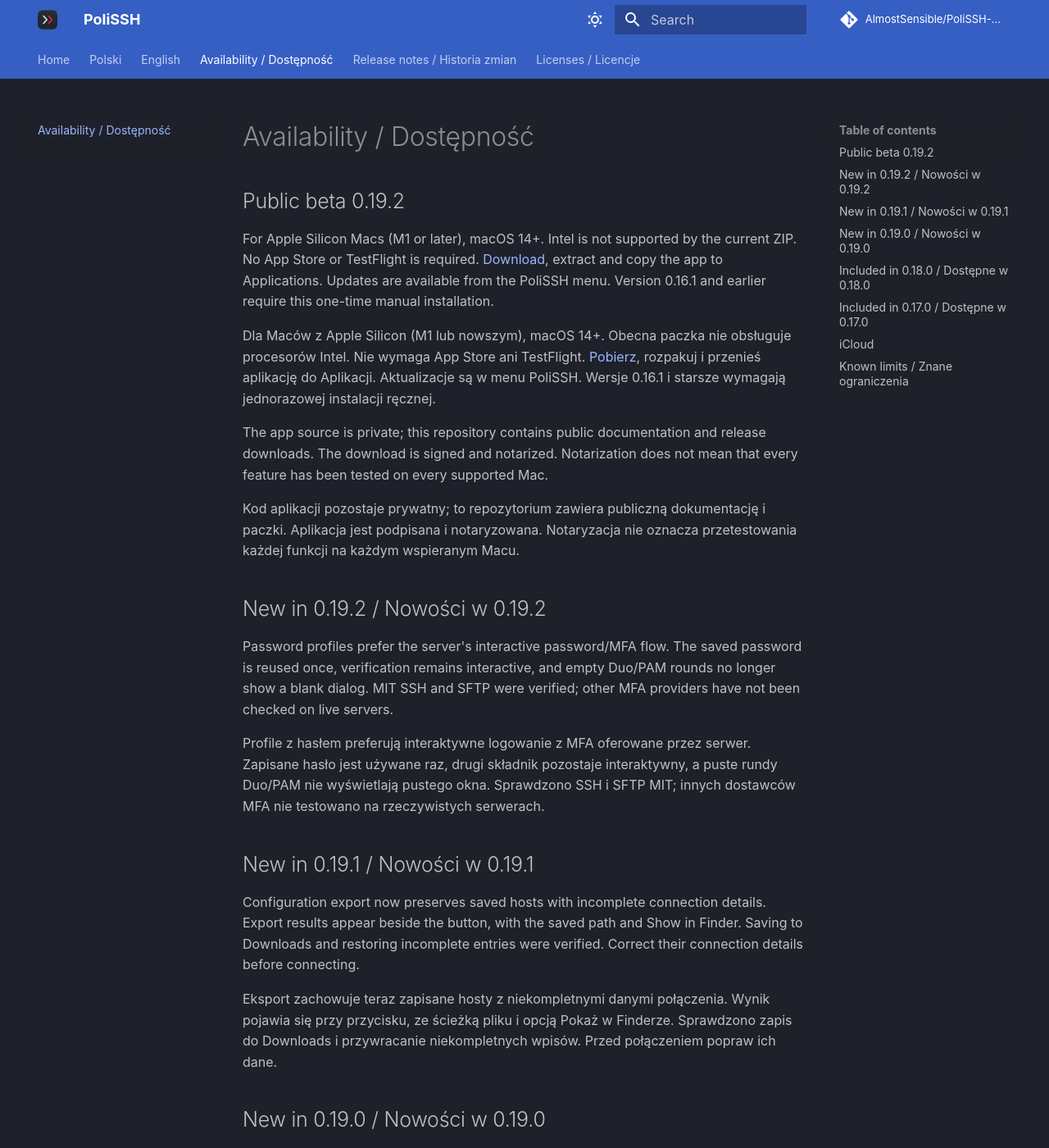
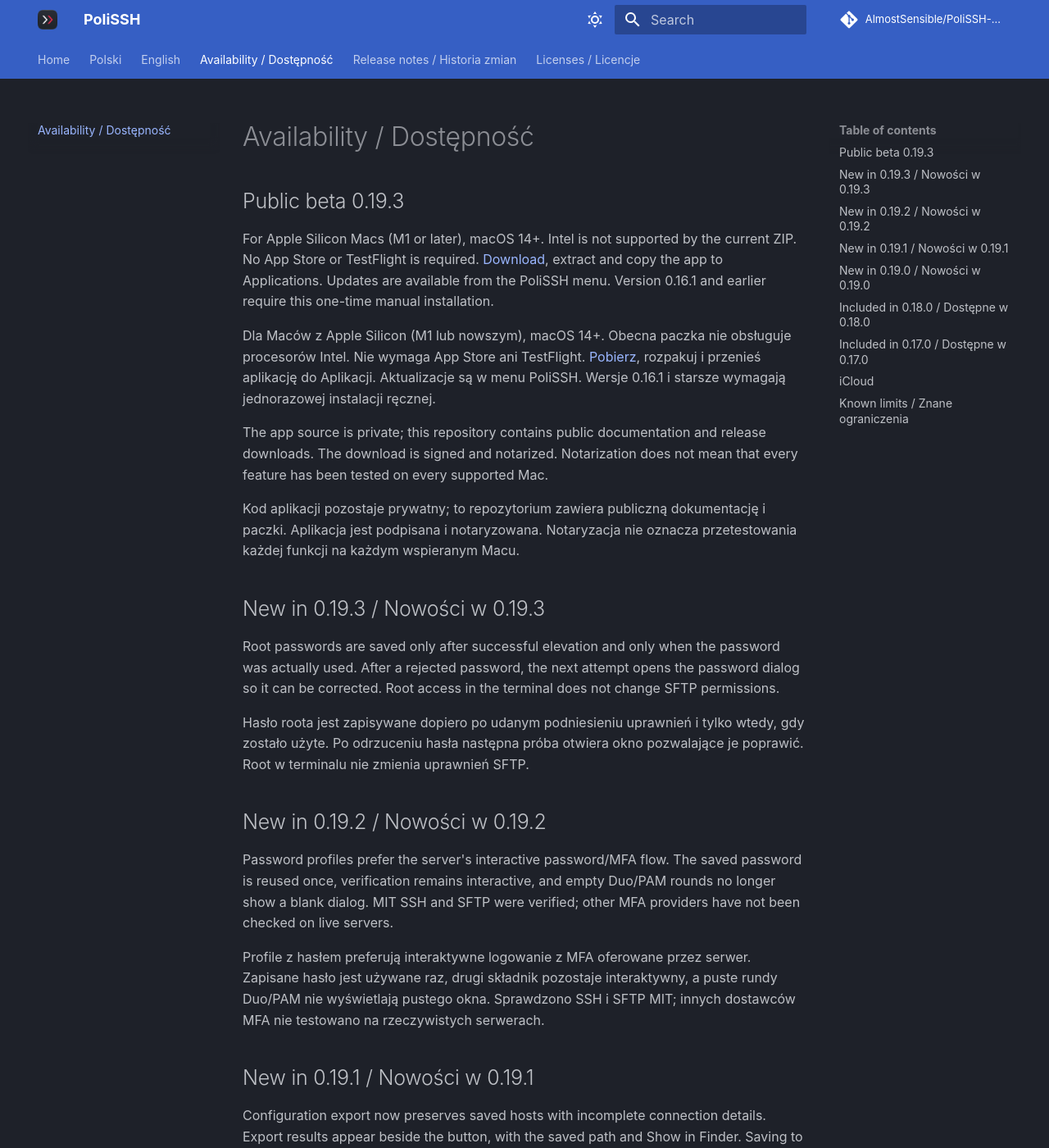
Before and after one commit to AlmostSensible/PoliSSH-docs, an MkDocs documentation site: the page built from docs/status.md, in a window 1280 px wide and 1400 px high. Shown: the whole window at 82% size. Built offline with MkDocs 1.6.1 and Material for MkDocs 9.7.7, drawn with Linux system fonts in a browser that asks for light colours; comment, search, counter and statistics services are not loaded.

```diff
--- a/docs/status.md
+++ b/docs/status.md
@@ -1,14 +1,20 @@
 # Availability / Dostępność
 
-## Public beta 0.19.2
+## Public beta 0.19.3
 
-For Apple Silicon Macs (M1 or later), macOS 14+. Intel is not supported by the current ZIP. No App Store or TestFlight is required. [Download](https://github.com/AlmostSensible/PoliSSH-docs/releases/download/v0.19.2/PoliSSH-0.19.2-arm64.zip), extract and copy the app to Applications. Updates are available from the PoliSSH menu. Version 0.16.1 and earlier require this one-time manual installation.
+For Apple Silicon Macs (M1 or later), macOS 14+. Intel is not supported by the current ZIP. No App Store or TestFlight is required. [Download](https://github.com/AlmostSensible/PoliSSH-docs/releases/download/v0.19.3/PoliSSH-0.19.3-arm64.zip), extract and copy the app to Applications. Updates are available from the PoliSSH menu. Version 0.16.1 and earlier require this one-time manual installation.
 
-Dla Maców z Apple Silicon (M1 lub nowszym), macOS 14+. Obecna paczka nie obsługuje procesorów Intel. Nie wymaga App Store ani TestFlight. [Pobierz](https://github.com/AlmostSensible/PoliSSH-docs/releases/download/v0.19.2/PoliSSH-0.19.2-arm64.zip), rozpakuj i przenieś aplikację do Aplikacji. Aktualizacje są w menu PoliSSH. Wersje 0.16.1 i starsze wymagają jednorazowej instalacji ręcznej.
+Dla Maców z Apple Silicon (M1 lub nowszym), macOS 14+. Obecna paczka nie obsługuje procesorów Intel. Nie wymaga App Store ani TestFlight. [Pobierz](https://github.com/AlmostSensible/PoliSSH-docs/releases/download/v0.19.3/PoliSSH-0.19.3-arm64.zip), rozpakuj i przenieś aplikację do Aplikacji. Aktualizacje są w menu PoliSSH. Wersje 0.16.1 i starsze wymagają jednorazowej instalacji ręcznej.
 
 The app source is private; this repository contains public documentation and release downloads. The download is signed and notarized. Notarization does not mean that every feature has been tested on every supported Mac.
 
 Kod aplikacji pozostaje prywatny; to repozytorium zawiera publiczną dokumentację i paczki. Aplikacja jest podpisana i notaryzowana. Notaryzacja nie oznacza przetestowania każdej funkcji na każdym wspieranym Macu.
+
+## New in 0.19.3 / Nowości w 0.19.3
+
+Root passwords are saved only after successful elevation and only when the password was actually used. After a rejected password, the next attempt opens the password dialog so it can be corrected. Root access in the terminal does not change SFTP permissions.
+
+Hasło roota jest zapisywane dopiero po udanym podniesieniu uprawnień i tylko wtedy, gdy zostało użyte. Po odrzuceniu hasła następna próba otwiera okno pozwalające je poprawić. Root w terminalu nie zmienia uprawnień SFTP.
 
 ## New in 0.19.2 / Nowości w 0.19.2
 
```
Also changed, not shown: docs/index.md (+1 -1 lines), docs/licenses.md (+1 -1 lines).
